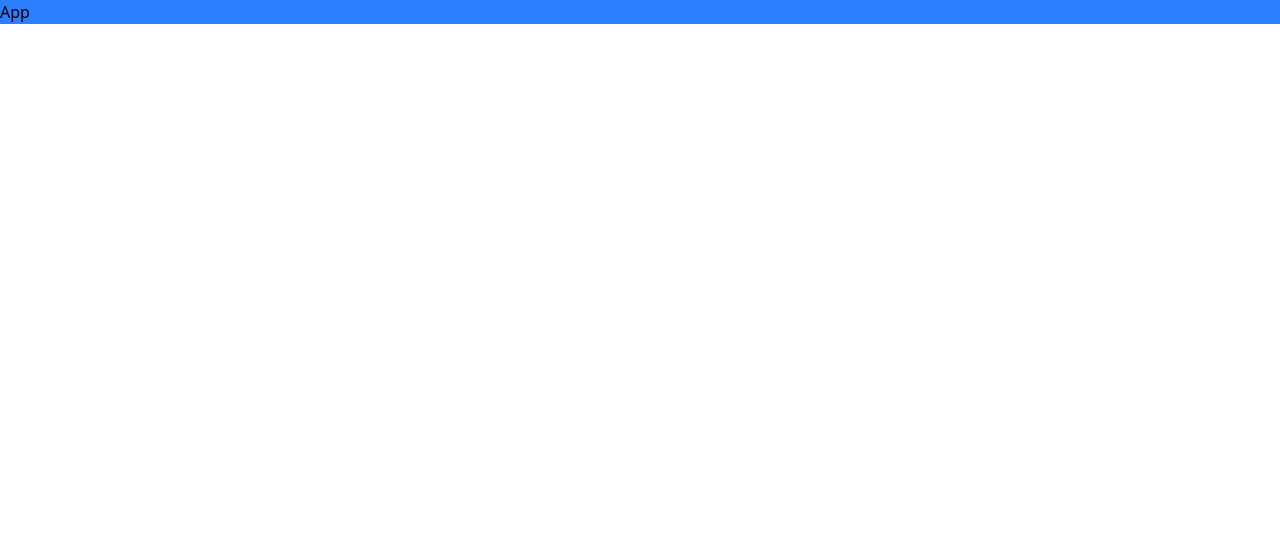
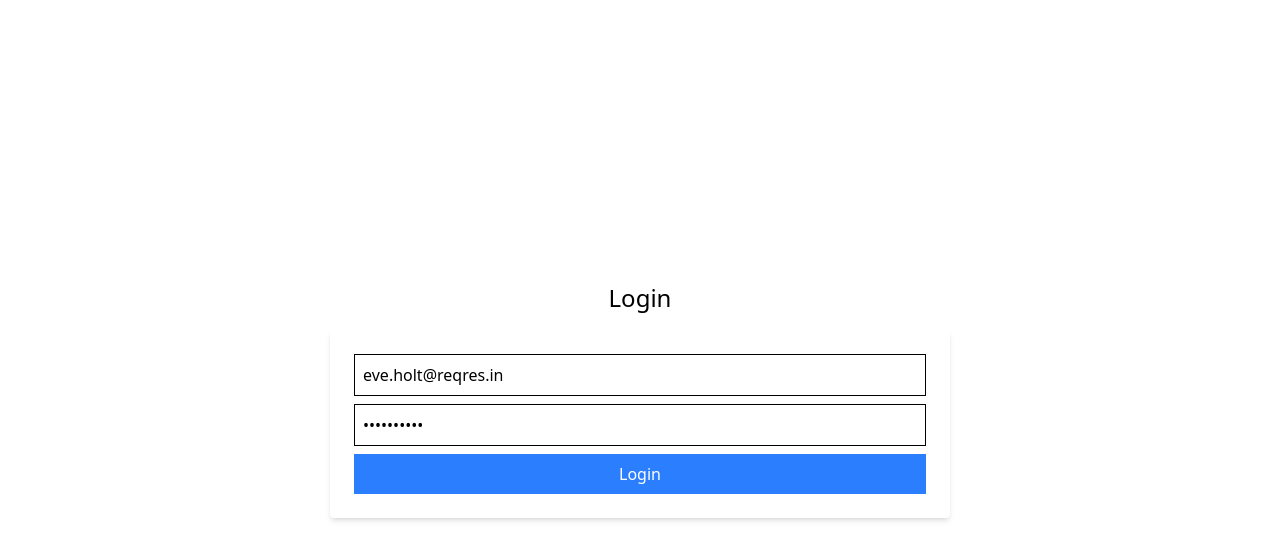
Before and after one commit to mukhtar4532/Employer-Assignment, a React (Vite) app: page / in a window 1280 px wide. Shown: the top 560 px of the page. Built offline with nearby package versions, Linux system fonts and the light colour scheme.

Commit message:
basic setup

```diff
--- a/package.json
+++ b/package.json
@@ -11,8 +11,10 @@
   },
   "dependencies": {
     "@tailwindcss/vite": "^4.0.17",
+    "axios": "^1.8.4",
     "react": "^19.0.0",
     "react-dom": "^19.0.0",
+    "react-router-dom": "^7.4.0",
     "tailwindcss": "^4.0.17"
   },
   "devDependencies": {
--- a/src/App.jsx
+++ b/src/App.jsx
@@ -1,7 +1,17 @@
 import React from "react";
+import { BrowserRouter as Router } from "react-router-dom";
+import { AppRoutes } from "./routes/AppRoutes";
+import { AuthProvider } from "./context/AuthContext";
+import { Login } from "./pages/Login";
 
 const App = () => {
-  return <div className=" bg-blue-500">App</div>;
+  return (
+    <AuthProvider>
+      <Router>
+        <AppRoutes />
+      </Router>
+    </AuthProvider>
+  );
 };
 
 export default App;
--- /dev/null
+++ b/src/components/Navbar.jsx
@@ -0,0 +1,7 @@
+import React from "react";
+
+const Navbar = () => {
+  return <div>Navbar</div>;
+};
+
+export default Navbar;
--- /dev/null
+++ b/src/context/AuthContext.jsx
@@ -0,0 +1,26 @@
+import { createContext } from "react";
+import { useState } from "react";
+
+export const AuthContext = createContext();
+
+export const AuthProvider = ({ children }) => {
+  const [user, setUser] = useState(
+    localStorage.getItem("token") ? true : false
+  );
+
+  const login = (token) => {
+    console.log(token);
+    localStorage.setItem("token", token);
+    setUser(true);
+  };
+  const logout = () => {
+    localStorage.removeItem("token", token);
+    setUser(false);
+  };
+
+  return (
+    <AuthContext.Provider value={{ user, login, logout }}>
+      {children}
+    </AuthContext.Provider>
+  );
+};
--- /dev/null
+++ b/src/pages/Login.jsx
@@ -0,0 +1,52 @@
+import { useState, useContext } from "react";
+import { AuthContext } from "../context/AuthContext";
+// import { loginUser } from "../services/api";
+import { useNavigate } from "react-router-dom";
+
+export const Login = () => {
+  const { login } = useContext(AuthContext);
+  const navigate = useNavigate();
+  const [email, setEmail] = useState("eve.holt@reqres.in");
+  const [password, setPassword] = useState("cityslicka");
+  const [error, setError] = useState("");
+
+  const handleSubmit = async (e) => {
+    e.preventDefault();
+    try {
+      const response = await loginUser({ email, password });
+      login(response.data.token);
+      console.log("user logged in");
+
+      // navigate("/users");
+    } catch {
+      setError("Invalid credentials");
+    }
+  };
+
+  return (
+    <div className="flex flex-col items-center justify-center h-screen">
+      <h2 className="text-2xl mb-4">Login</h2>
+      <form onSubmit={handleSubmit} className="bg-white p-6 rounded shadow-md">
+        <input
+          className="border p-2 w-full mb-2"
+          type="email"
+          value={email}
+          onChange={(e) => setEmail(e.target.value)}
+        />
+        <input
+          className="border p-2 w-full mb-2"
+          type="password"
+          value={password}
+          onChange={(e) => setPassword(e.target.value)}
+        />
+        {error && <p className="text-red-500">{error}</p>}
+        <button
+          className="bg-blue-500 text-white px-4 py-2 w-full"
+          type="submit"
+        >
+          Login
+        </button>
+      </form>
+    </div>
+  );
+};
--- /dev/null
+++ b/src/routes/AppRoutes.jsx
@@ -0,0 +1,10 @@
+import { Route, Routes } from "react-router-dom";
+import { Login } from "../pages/Login.jsx";
+
+export const AppRoutes = () => {
+  return (
+    <Routes>
+      <Route path="/" element={<Login />} />
+    </Routes>
+  );
+};
--- /dev/null
+++ b/src/services/api.jsx
@@ -0,0 +1,7 @@
+import axios from "axios";
+
+const API_URL = "https://reqres.in/api";
+
+export const loginUser = async (credentials) => {
+  return await axios.post(`${API_URL}/login`, credentials);
+};
```
Also changed, not shown: src/axios/axios.js (added), 1 other file (tests, documents, lock files or other folders).
